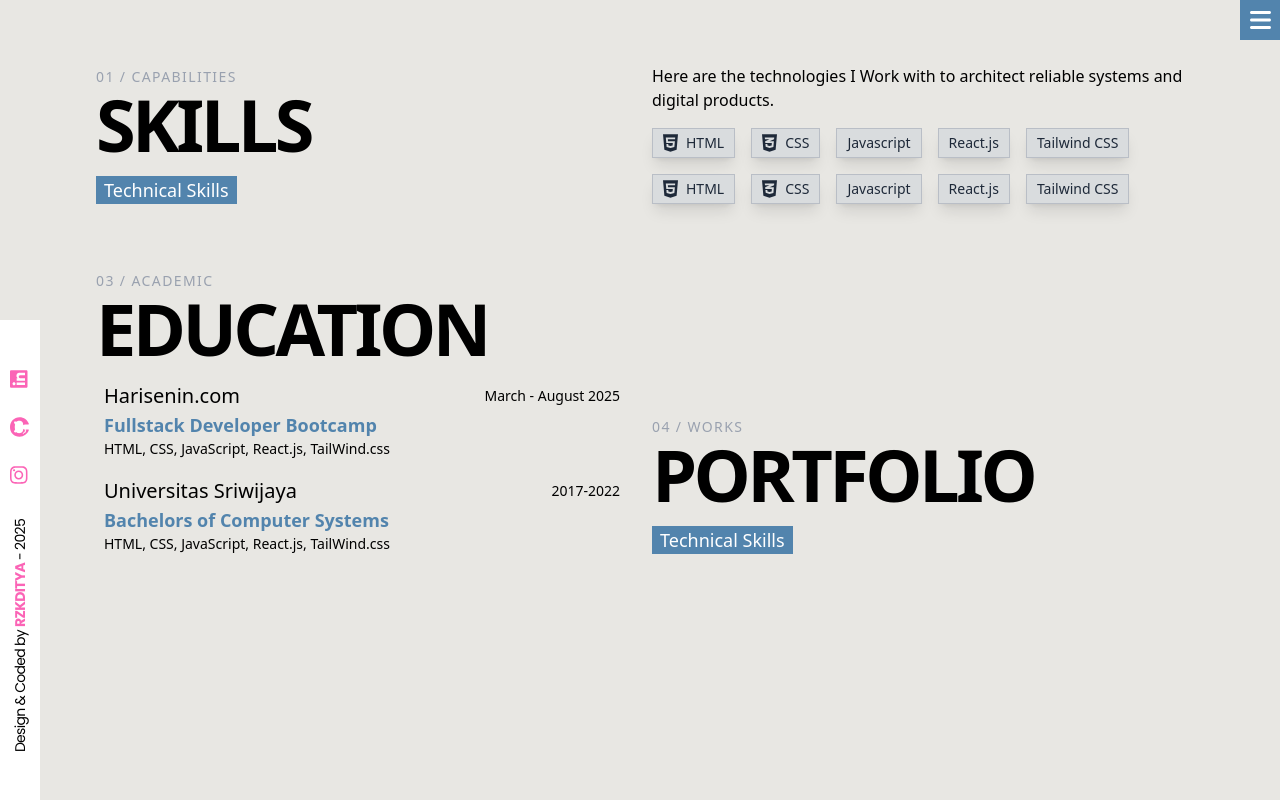
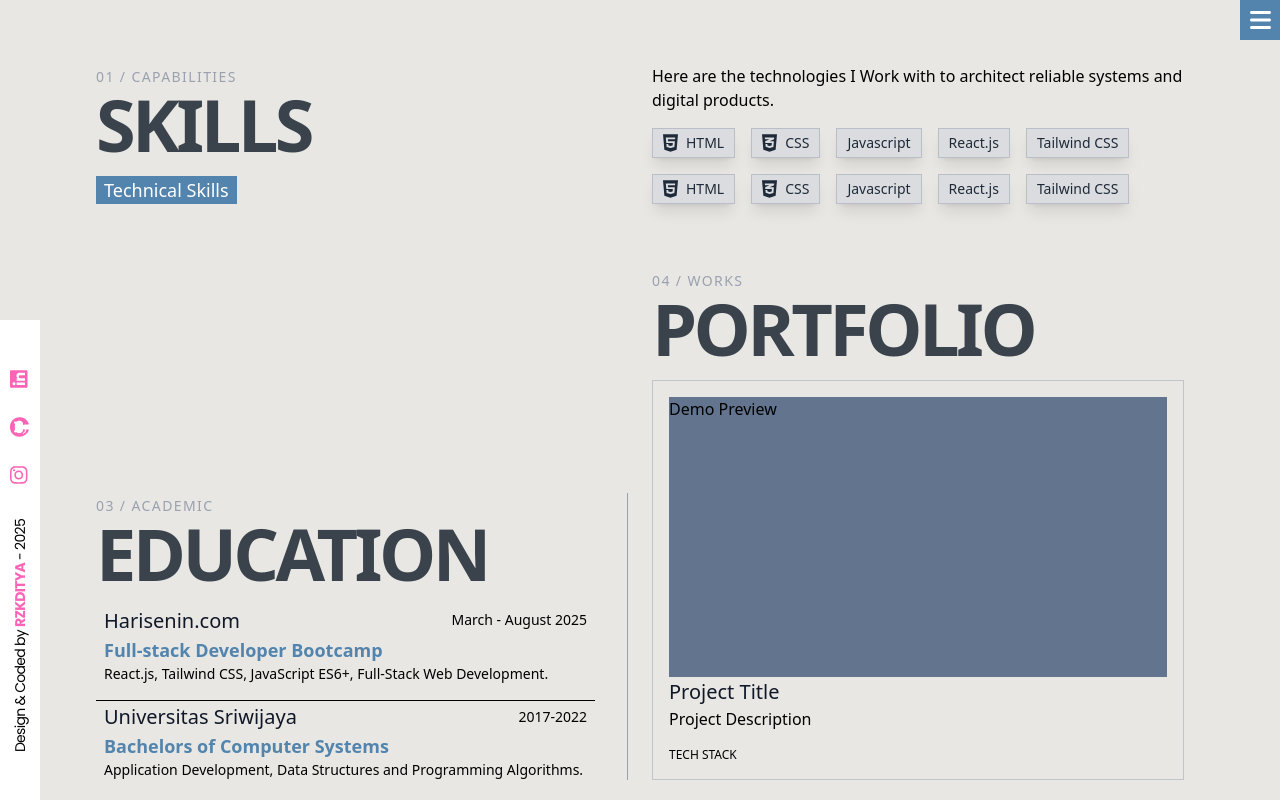
Before and after one commit to rzkditya/Personal-Portofolio, a React (Vite) app: page /Experience in a window 1280 px wide. Built offline with nearby package versions, Linux system fonts and the light colour scheme; a web font is replaced by a local one.

Commit message:
feat: update Academic component layout and content; add PortfolioCard component

```diff
--- /dev/null
+++ b/src/components/atom/PortfolioCard.jsx
@@ -0,0 +1,14 @@
+import React from "react";
+
+const PortfolioCard = () => {
+  return (
+    <div className="flex flex-col border border-gray-400/50 p-4">
+      <div className="aspect-video bg-slate-500">Demo Preview</div>
+      <h3>Project Title</h3>
+      <span className="mb-4">Project Description</span>
+      <span className="text-xs uppercase">Tech Stack</span>
+    </div>
+  );
+};
+
+export default PortfolioCard;
--- a/src/components/organism/Academic.jsx
+++ b/src/components/organism/Academic.jsx
@@ -1,11 +1,10 @@
 import React from "react";
-import SkillsIcon from "../atom/SkillsIcon.jsx";
-import { skillsData } from "../../datas/TechSkills.js";
+import PortfolioCard from "../atom/PortfolioCard";
 
 const Academic = () => {
   return (
     <div className="grid grid-cols-1 md:grid-cols-12 gap-6 items-end py-8">
-      <div className="md:col-span-6">
+      <div className="md:col-span-6 border-r-0 md:border-r border-gray-400 pr-8">
         <span className="text-sm text-gray-400 tracking-widest uppercase">
           03 / Academic
         </span>
@@ -18,13 +17,13 @@ const Academic = () => {
             <span className="text-sm">March - August 2025</span>
           </div>
           <div className="text-accent-blue text-md font-semibold">
-            Fullstack Developer Bootcamp
+            Full-stack Developer Bootcamp
           </div>
           <div className="text-sm">
-            HTML, CSS, JavaScript, React.js, TailWind.css
+            React.js, Tailwind CSS, JavaScript ES6+, Full-Stack Web Development.
           </div>
         </div>
-        <div className="w-full px-2 text-lg">
+        <div className="w-full px-2 text-lg border-t ">
           <div className="flex justify-between items-center">
             <h3>Universitas Sriwijaya</h3>
             <span className="text-sm">2017-2022</span>
@@ -33,7 +32,7 @@ const Academic = () => {
             Bachelors of Computer Systems
           </div>
           <div className="text-sm">
-            HTML, CSS, JavaScript, React.js, TailWind.css
+            Application Development, Data Structures and Programming Algorithms.
           </div>
           <p></p>
         </div>
@@ -45,8 +44,8 @@ const Academic = () => {
         <h1 className="md:text-7xl tracking-tighter uppercase mb-4">
           Portfolio
         </h1>
-        <div className="w-fit px-2 text-lg text-white bg-accent-blue">
-          Technical Skills
+        <div className="">
+          <PortfolioCard></PortfolioCard>
         </div>
       </div>
     </div>
--- a/src/index.css
+++ b/src/index.css
@@ -12,6 +12,8 @@
   /* Background */
   --color-background-1: #e8e7e3;
 
+  --color-text-title: #3a434c;
+
   /* Other Color */
   --color-accent-blue: #5284ad;
   --color-accent-pink: #e25e93;
@@ -19,19 +21,19 @@
 
 @layer base {
   h1 {
-    color: var(--color-deep-navy);
+    color: var(--color-text-title);
     font-size: var(--text-5xl);
     font-weight: var(--font-weight-bold);
   }
 
   h2 {
-    color: var(--color-dusty-purple-gray);
+    color: var(--color-text-title);
     font-size: var(--text-3xl);
     font-weight: var(--font-weight-bold);
   }
 
   h3 {
-    color: var(--color-strong-dark-navy);
+    color: var(--color-gray-900);
     font-size: var(--text-xl);
     font-weight: var(--font-weight-medium);
   }
```
